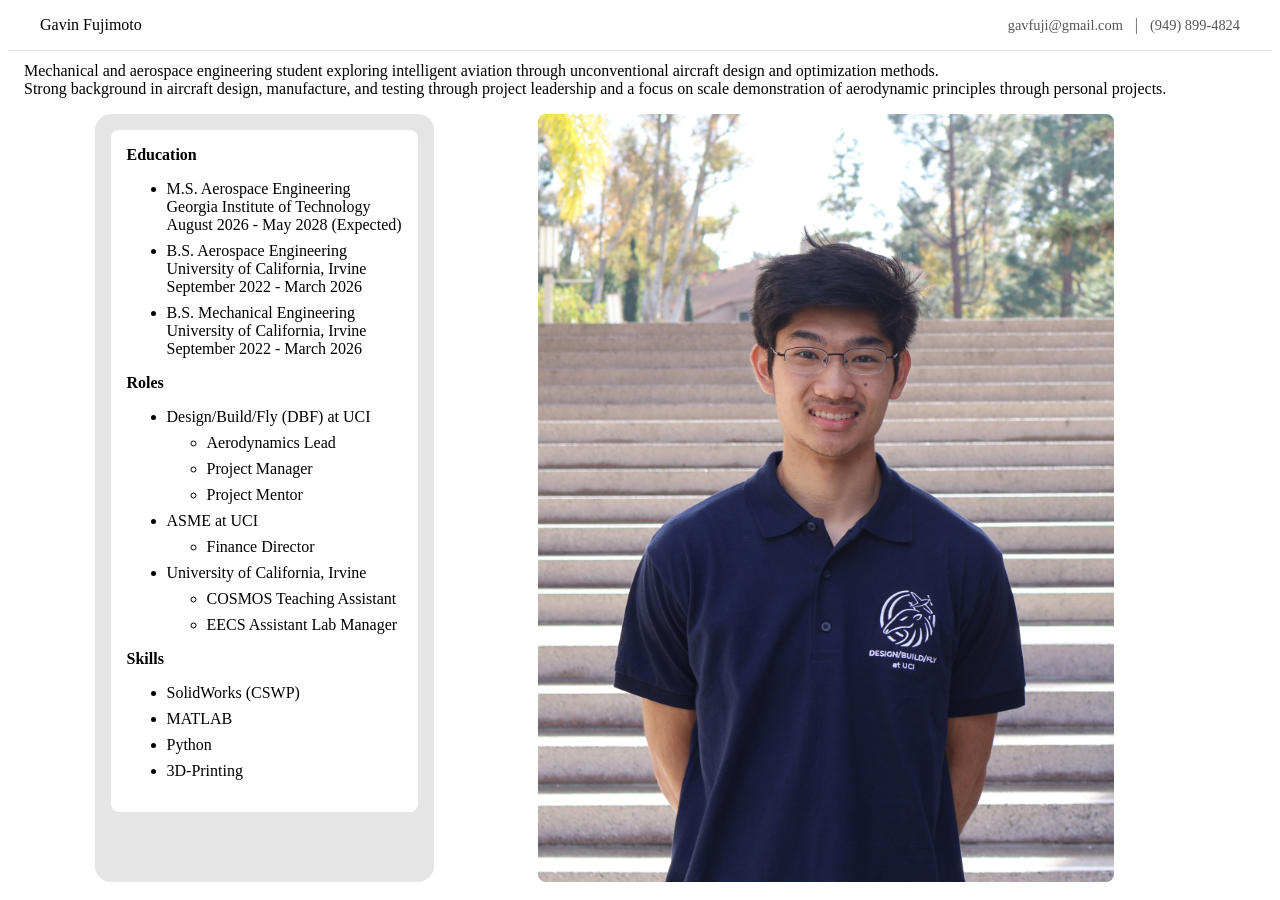
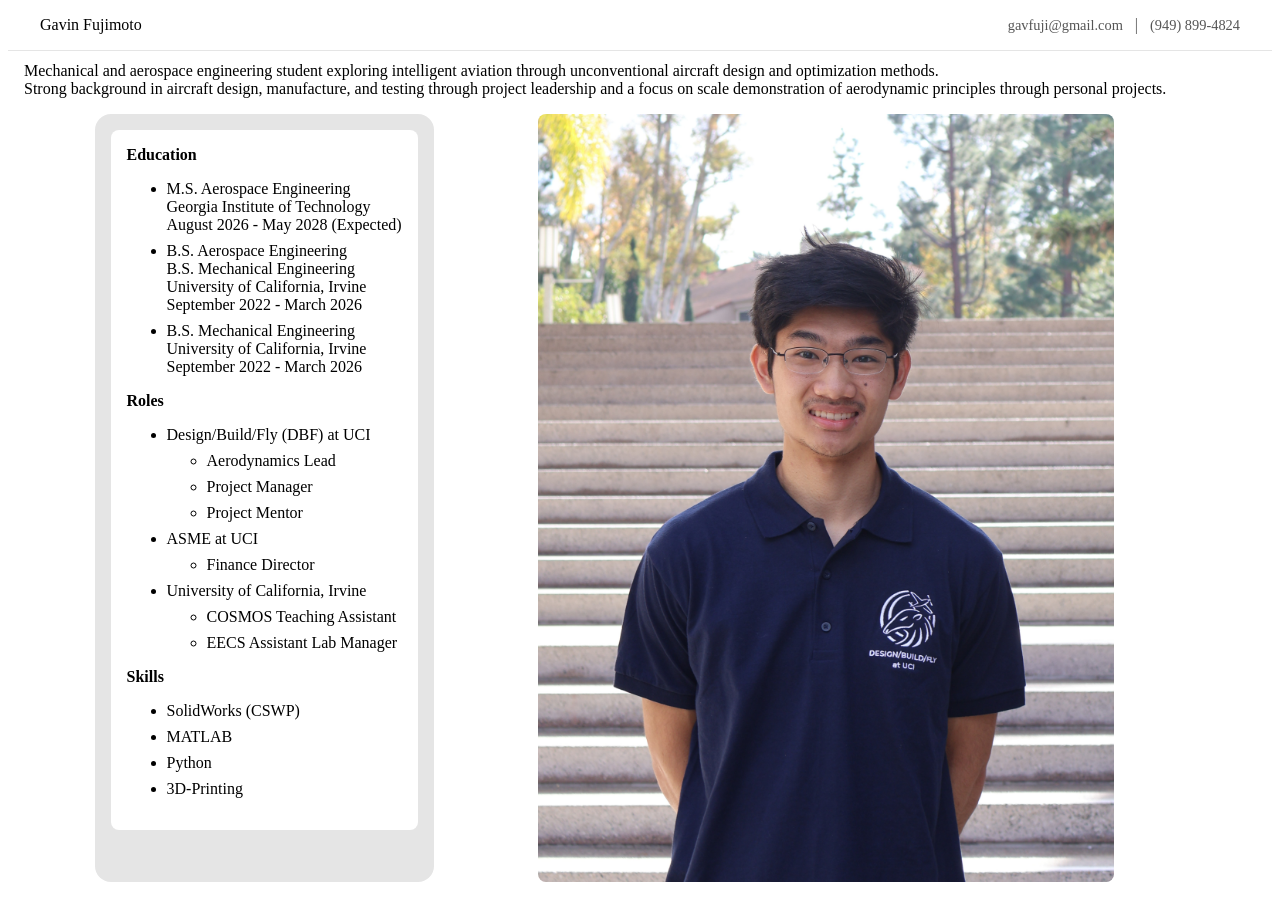
Before and after one commit to gavfuji/portfolio, a Jekyll site: the page built from index.md, in a window 1280 px wide and 900 px high, scrolled down 492 px. Built offline with Jekyll 4.4.1, drawn with Linux system fonts in a browser that asks for light colours.

Commit message:
Update about.html

```diff
--- a/_includes/about.html
+++ b/_includes/about.html
@@ -13,6 +13,7 @@
       Georgia Institute of Technology <br>
       August 2026 - May 2028 (Expected) </li>
     <li>B.S. Aerospace Engineering <br>
+      B.S. Mechanical Engineering <br>
       University of California, Irvine <br>
       September 2022 - March 2026</li>
     <li>B.S. Mechanical Engineering <br>
```
